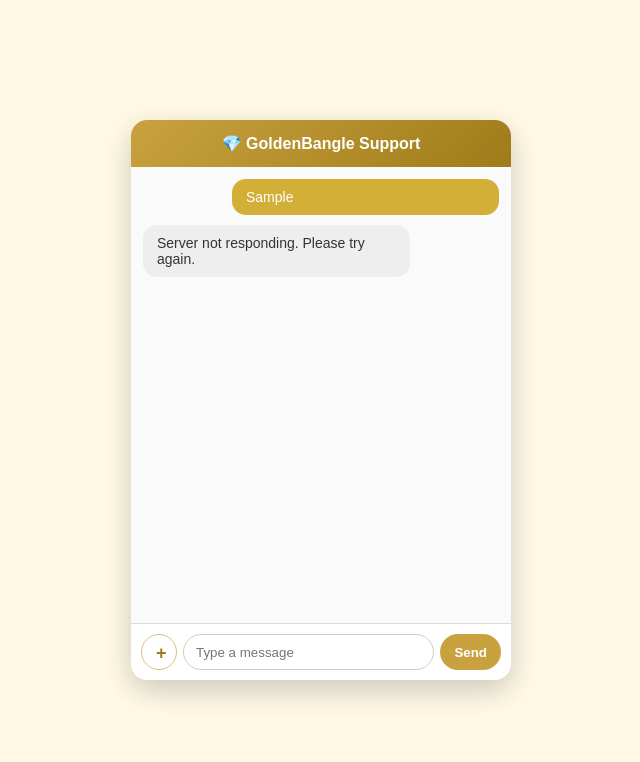
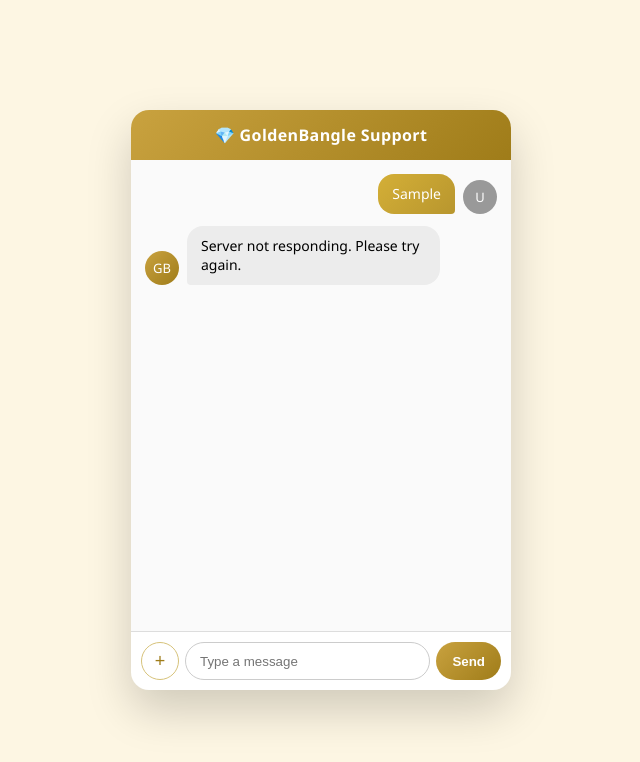
Before and after one commit to pransu-coder/chatbot-backend, a website: page public/index.html in a window 1280 px wide. Both pictures are taken after typing "Sample" into the empty fields and a click on the button "Send". Shown: the whole page, without its empty margins (319-959 px from the left). Drawn offline with Linux system fonts and the light colour scheme; no server answers.

Commit message:
Update index.html

```diff
--- a/public/index.html
+++ b/public/index.html
@@ -8,139 +8,217 @@
 * { box-sizing: border-box; }
 
 body {
-      font-family: Arial, sans-serif;
-      background: #fff9e6;
+  margin: 0;
+  height: 100vh;
   display: flex;
   justify-content: center;
   align-items: center;
-      height: 100vh;
-      margin: 0;
+  background: #fdf6e3;
+  font-family: "Segoe UI", sans-serif;
 }
 
-    .chat {
+.chat-app {
   width: 380px;
-      height: 560px;
+  height: 580px;
   background: #fff;
-      border-radius: 16px;
-      box-shadow: 0 10px 30px rgba(0,0,0,.2);
+  border-radius: 18px;
+  box-shadow: 0 20px 45px rgba(0,0,0,.18);
   display: flex;
   flex-direction: column;
   overflow: hidden;
 }
 
+/* HEADER */
 .header {
   background: linear-gradient(135deg,#c9a23f,#9f7c19);
-      color:#fff;
-      padding:14px;
-      text-align:center;
-      font-weight:600;
+  color: #fff;
+  padding: 14px;
+  text-align: center;
+  font-weight: 600;
+  letter-spacing: .4px;
 }
 
-    #messages {
-      flex:1;
-      padding:12px;
-      overflow-y:auto;
-      background:#fafafa;
+/* MESSAGES */
+.messages {
+  flex: 1;
+  padding: 14px;
+  overflow-y: auto;
+  background: #fafafa;
 }
 
-    .msg {
-      margin-bottom:10px;
-      max-width:75%;
-      padding:10px 14px;
-      border-radius:14px;
-      font-size:14px;
-      word-wrap: break-word;
+/* CHAT ROW */
+.row {
+  display: flex;
+  margin-bottom: 12px;
+  align-items: flex-end;
 }
 
-    .user {
-      background:#d4af37;
-      color:#fff;
-      margin-left:auto;
+.row.user {
+  justify-content: flex-end;
 }
 
-    .bot {
-      background:#eee;
-      color:#333;
+/* AVATAR */
+.avatar {
+  width: 34px;
+  height: 34px;
+  border-radius: 50%;
+  background: linear-gradient(135deg,#c9a23f,#9f7c19);
+  color: #fff;
+  font-size: 13px;
+  display: flex;
+  align-items: center;
+  justify-content: center;
+  margin-right: 8px;
 }
 
-    .typing {
-      font-size:12px;
-      color:#777;
-      margin-bottom:8px;
-      font-style: italic;
+.row.user .avatar {
+  background: #999;
+  margin-left: 8px;
+  margin-right: 0;
 }
 
-    .input {
-      display:flex;
-      gap:6px;
-      padding:10px;
-      border-top:1px solid #ddd;
+/* BUBBLE */
+.bubble {
+  max-width: 72%;
+  padding: 10px 14px;
+  border-radius: 16px;
+  font-size: 14px;
+  line-height: 1.4;
+}
+
+.bot .bubble {
+  background: #ececec;
+  border-bottom-left-radius: 4px;
+}
+
+.user .bubble {
+  background: linear-gradient(135deg,#d4af37,#b8962e);
+  color: #fff;
+  border-bottom-right-radius: 4px;
+}
+
+/* TYPING DOTS */
+.typing {
+  display: flex;
+  align-items: center;
+  margin-left: 42px;
+}
+
+.dot {
+  width: 6px;
+  height: 6px;
+  margin-right: 4px;
+  background: #aaa;
+  border-radius: 50%;
+  animation: blink 1.4s infinite both;
+}
+
+.dot:nth-child(2) { animation-delay: .2s; }
+.dot:nth-child(3) { animation-delay: .4s; }
+
+@keyframes blink {
+  0% { opacity: .2; }
+  20% { opacity: 1; }
+  100% { opacity: .2; }
+}
+
+/* INPUT AREA */
+.input-area {
+  display: flex;
+  gap: 6px;
+  padding: 10px;
+  border-top: 1px solid #ddd;
+}
+
+.attach {
+  width: 38px;
+  height: 38px;
+  border-radius: 50%;
+  border: 1px solid #d6c27a;
+  background: #fff;
+  color: #9f7c19;
+  font-size: 18px;
+  cursor: pointer;
 }
 
 input[type="text"] {
-      flex:1;
-      padding:8px 12px;
-      border-radius:18px;
-      border:1px solid #ccc;
+  flex: 1;
+  padding: 9px 14px;
+  border-radius: 20px;
+  border: 1px solid #ccc;
 }
 
-    button {
-      padding:8px 14px;
-      border:none;
-      border-radius:18px;
-      background:#c9a23f;
-      color:#fff;
-      font-weight:600;
-      cursor:pointer;
-    }
-
-    .attach {
-      width:36px;
-      height:36px;
-      border-radius:50%;
-      border:1px solid #d6c27a;
-      background:#fff;
-      color:#9f7c19;
-      font-size:18px;
-      cursor:pointer;
+.send {
+  padding: 8px 16px;
+  border-radius: 20px;
+  border: none;
+  background: linear-gradient(135deg,#c9a23f,#9f7c19);
+  color: #fff;
+  font-weight: 600;
+  cursor: pointer;
 }
 </style>
 </head>
 
 <body>
 
-<div class="chat">
+<div class="chat-app">
   <div class="header">💎 GoldenBangle Support</div>
-  <div id="messages"></div>
 
-  <div class="input">
+  <div class="messages" id="messages"></div>
+
+  <div class="input-area">
     <button class="attach" onclick="imageInput.click()">+</button>
     <input type="file" id="imageInput" hidden accept="image/*">
     <input type="text" id="input" placeholder="Type a message">
-    <button onclick="send()">Send</button>
+    <button class="send" onclick="send()">Send</button>
   </div>
 </div>
 
 <script>
-  // ✅ YOUR REAL RENDER API
 const API_URL = "https://chatbot-backend-htzb.onrender.com/api/chat";
-
 const messages = document.getElementById("messages");
 const input = document.getElementById("input");
 const imageInput = document.getElementById("imageInput");
 const userId = "web-" + Date.now();
-
 let typingEl = null;
 
 function scrollBottom() {
   messages.scrollTop = messages.scrollHeight;
 }
 
+function addBot(text) {
+  removeTyping();
+  const row = document.createElement("div");
+  row.className = "row bot";
+  row.innerHTML = `
+    <div class="avatar">GB</div>
+    <div class="bubble">${text}</div>
+  `;
+  messages.appendChild(row);
+  scrollBottom();
+}
+
+function addUser(text) {
+  const row = document.createElement("div");
+  row.className = "row user";
+  row.innerHTML = `
+    <div class="bubble">${text}</div>
+    <div class="avatar">U</div>
+  `;
+  messages.appendChild(row);
+  scrollBottom();
+}
+
 function showTyping() {
   removeTyping();
   typingEl = document.createElement("div");
   typingEl.className = "typing";
-    typingEl.textContent = "GoldenBangle is typing...";
+  typingEl.innerHTML = `
+    <div class="dot"></div>
+    <div class="dot"></div>
+    <div class="dot"></div>
+  `;
   messages.appendChild(typingEl);
   scrollBottom();
 }
@@ -152,44 +230,28 @@
   }
 }
 
-  function addMessage(text, cls) {
-    const div = document.createElement("div");
-    div.className = "msg " + cls;
-    div.innerText = text;
-    messages.appendChild(div);
-    scrollBottom();
-  }
-
 async function send() {
   const text = input.value.trim();
   if (!text) return;
 
-    addMessage(text, "user");
+  addUser(text);
   input.value = "";
   showTyping();
 
   try {
-      const controller = new AbortController();
-      const timeout = setTimeout(() => controller.abort(), 10000);
-
     const res = await fetch(API_URL, {
       method: "POST",
       headers: { "Content-Type": "application/json" },
-        signal: controller.signal,
       body: JSON.stringify({ message: text, userId })
     });
 
-      clearTimeout(timeout);
+    const data = await res.json();
+    addBot(data.reply || "Support unavailable.");
 
-      if (!res.ok) throw new Error("API error");
-
-      const data = await res.json();
-      addMessage(data.reply || "Support unavailable", "bot");
-
-    } catch (err) {
-      addMessage("Server not responding. Please try again.", "bot");
+  } catch {
+    addBot("Server not responding. Please try again.");
   } finally {
-      removeTyping();   // 🔥 IMPORTANT FIX
+    removeTyping();
   }
 }
 
@@ -199,11 +261,7 @@
 
   const reader = new FileReader();
   reader.onload = () => {
-      const div = document.createElement("div");
-      div.className = "msg user";
-      div.innerHTML = `<img src="${reader.result}" style="max-width:150px;border-radius:10px">`;
-      messages.appendChild(div);
-      scrollBottom();
+    addUser(`<img src="${reader.result}" style="max-width:140px;border-radius:10px">`);
   };
   reader.readAsDataURL(file);
 
@@ -216,15 +274,13 @@
       body: JSON.stringify({ userId, imageUploaded: true })
     });
 
-      if (!res.ok) throw new Error();
-
     const data = await res.json();
-      addMessage(data.reply || "Image received.", "bot");
+    addBot(data.reply || "Image received.");
 
   } catch {
-      addMessage("Image upload failed.", "bot");
+    addBot("Image upload failed.");
   } finally {
-      removeTyping();   // 🔥 IMPORTANT FIX
+    removeTyping();
   }
 });
 
```
Lines whose indentation alone changed are shown as unchanged.
